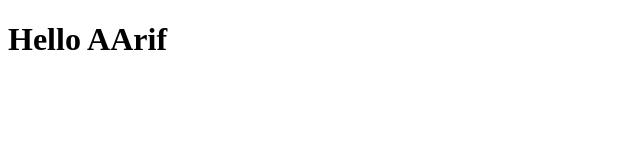
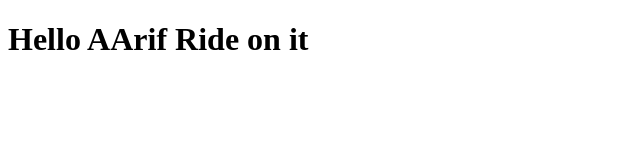
Before and after one commit to ktalyafei/coursera-test, a plain HTML site: page site/index.html in a window 1280 px wide. Shown: the whole page, without its empty margins (0-640 px from the left). Drawn offline with Linux system fonts and the light colour scheme.

Commit message:
small addtion to our page content

```diff
--- a/site/index.html
+++ b/site/index.html
@@ -4,6 +4,6 @@
 	<title>hello</title>
 </head>
 <body>
-<h1>Hello AArif</h1>
+<h1>Hello AArif  Ride on it </h1>
 </body>
 </html>
```
